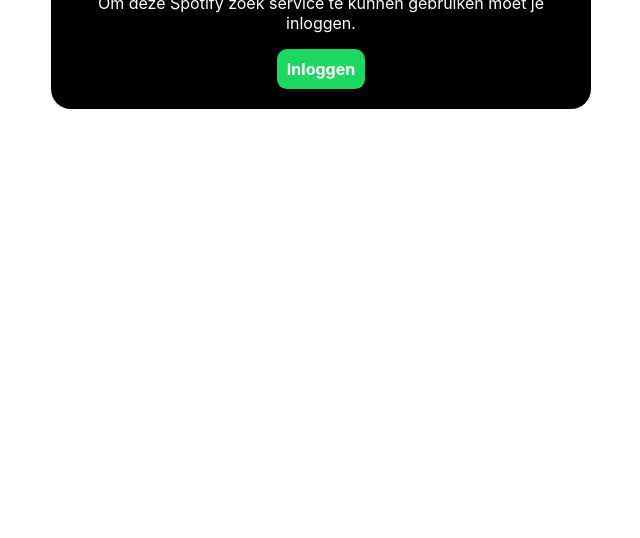
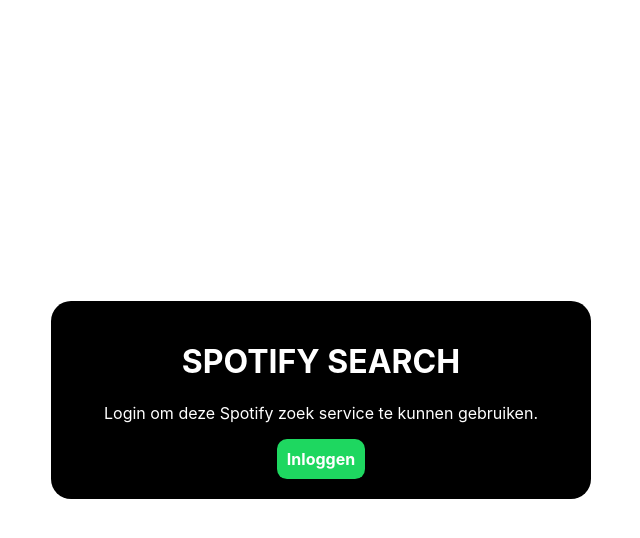
Before and after one commit to drw026/spotify-search, a React (Create React App) app: page / in a window 1280 px wide. Shown: the top 538 px of the page, without its empty margins (319-959 px from the left). Built offline with nearby package versions, Linux system fonts and the light colour scheme; no server answers.

Commit message:
fix login align

```diff
--- a/src/components/Login/Login.tsx
+++ b/src/components/Login/Login.tsx
@@ -10,7 +10,7 @@
         <div className={styles.login}>
             <div className={styles.login__inner}>
                 <h1 className={styles.login__title}>Spotify search</h1>
-                <p>Om deze Spotify zoek service te kunnen gebruiken moet je inloggen.</p>
+                <p>Login om deze Spotify zoek service te kunnen gebruiken.</p>
                 <a className={styles.login__button} href={loginUrl}>Inloggen</a>
             </div>
         </div>
--- a/src/index.css
+++ b/src/index.css
@@ -23,6 +23,6 @@
   outline: none;
 }
 
-.root {
+#root {
   height: 100%;
 }
```
